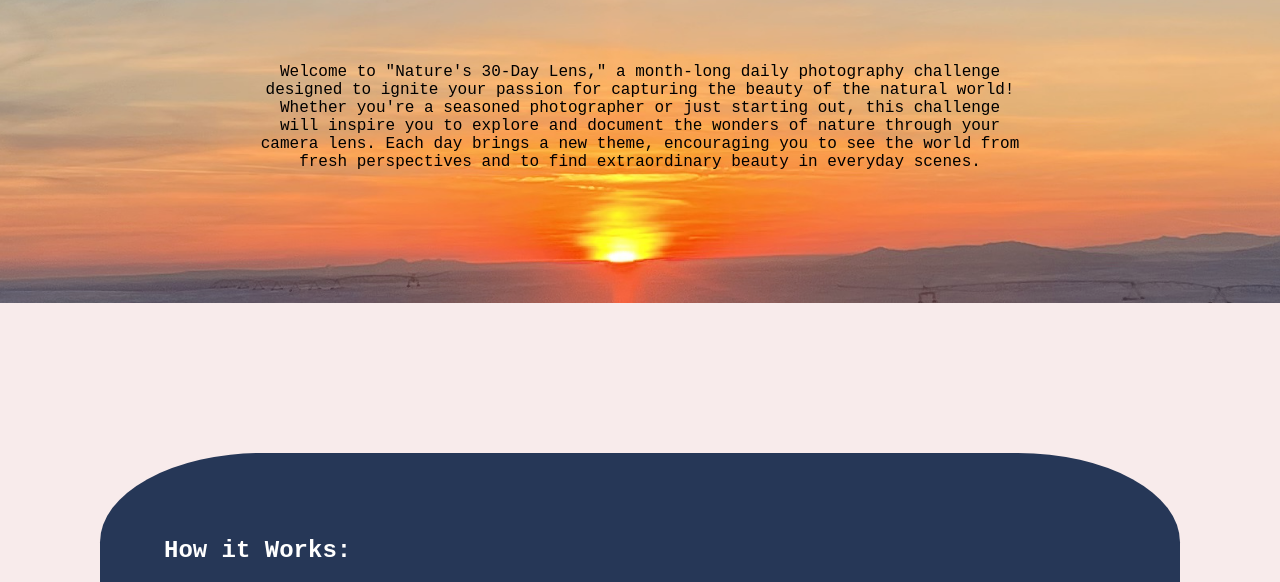
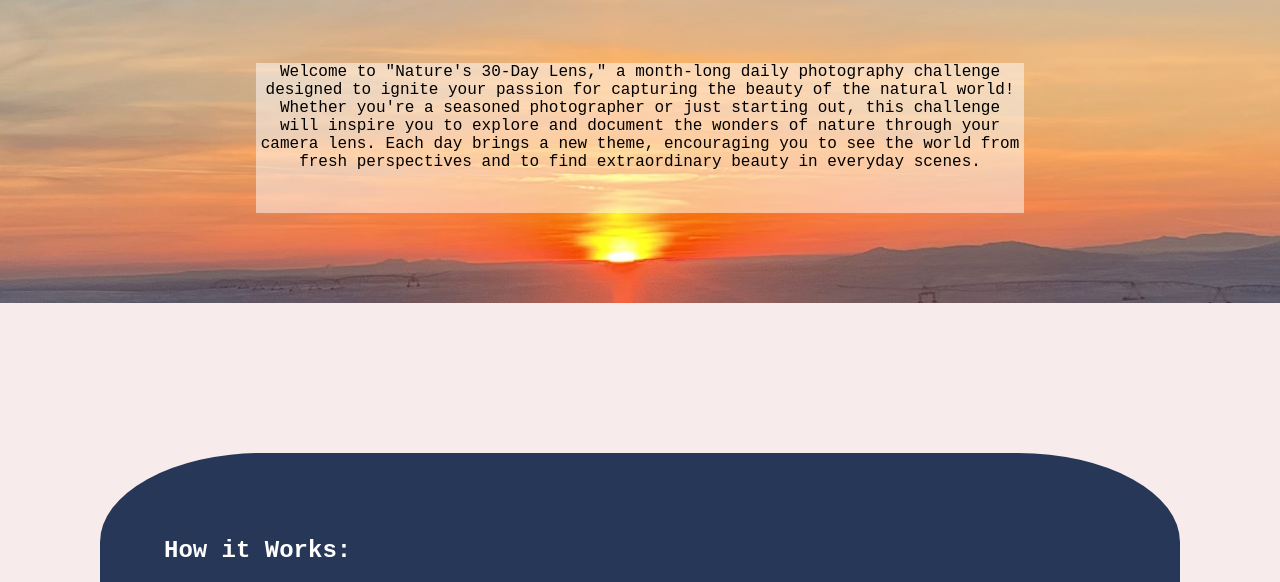
Before and after one commit to elizabethollis/portfoliosite, a plain HTML site: page challenge.html in a window 1280 px wide. Shown: the part 197-779 px from the top of the page. Drawn offline with Linux system fonts and the light colour scheme.

Commit message:
css update

```diff
--- a/styles/styles.css
+++ b/styles/styles.css
@@ -203,6 +203,10 @@ a hover {
     grid-row: 2/3;
     margin-top: 60px;
     color: black;
+    display: block;
+    background: #ffffff80;
+    justify-content: center;
+    height: 150px;
 }
 #week1{
     display: grid;
@@ -304,7 +308,7 @@ a hover {
 .jointext{
     display: block;
     margin-left: 100px;
-    background-color: #26375780;
+    background-color: #263757;
     color: white;
     text-align: center;
     padding: 50px;
```
